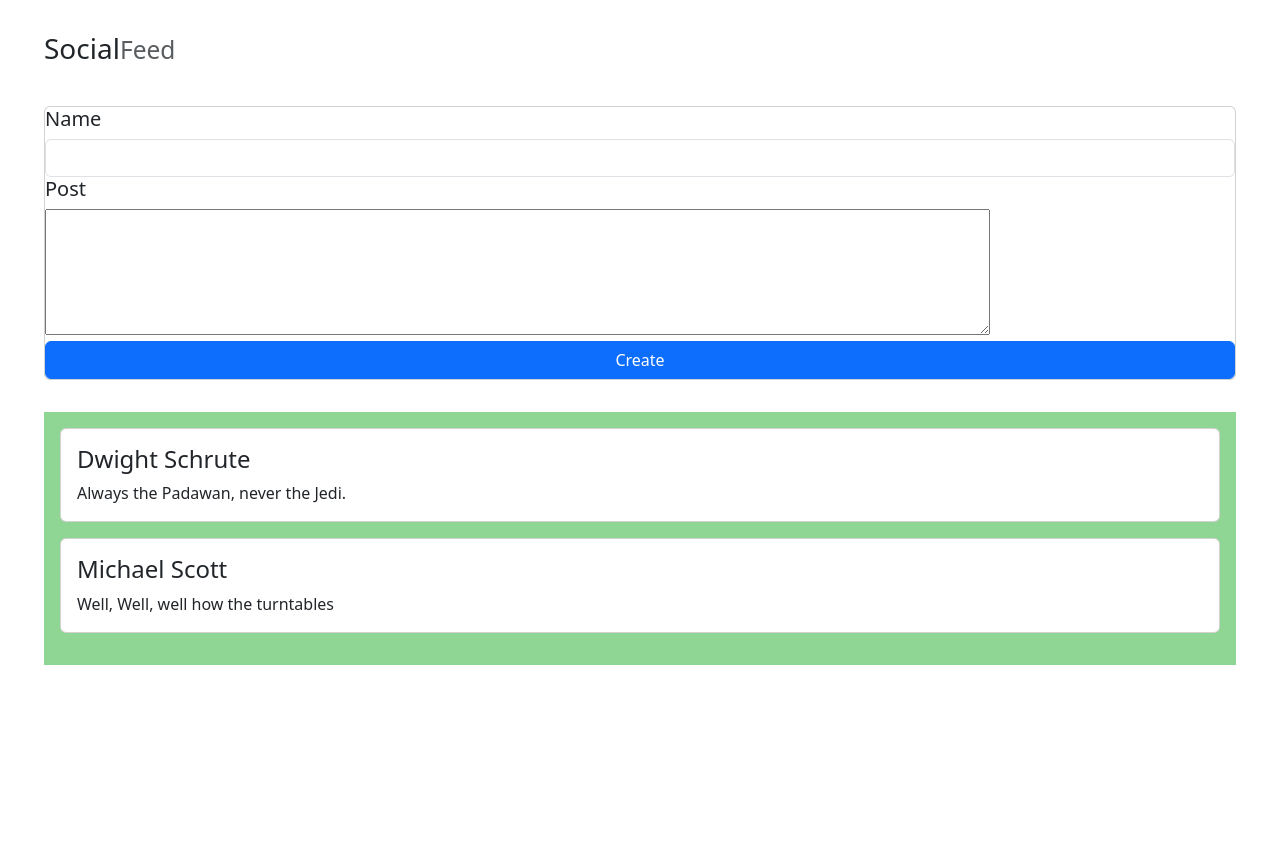
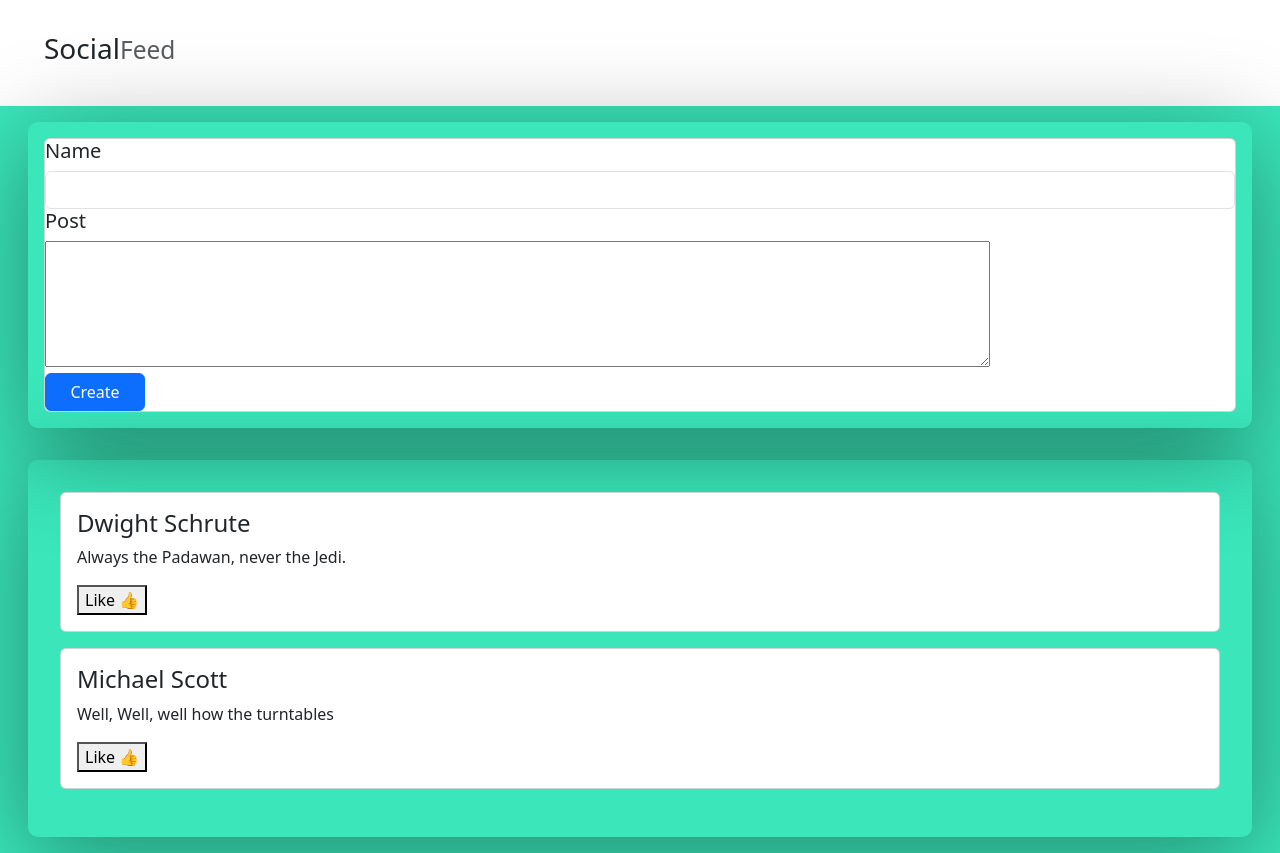
Before and after one commit to StevenBurkard/social-feed-project, a React (Create React App) app: page / in a window 1280 px wide. Before the commit the page ends 800 px from the top, so only its background shows below. Built offline with nearby package versions, Linux system fonts and the light colour scheme.

Commit message:
wip: Like and Dislike buttons

```diff
--- a/src/App.css
+++ b/src/App.css
@@ -1,3 +1,15 @@
-.container-fluid{
-    background-color: #8FD694;
+#body{
+    background-color: #3AE6BA;
 }
+
+#navBar{
+    background-color: white;
+}
+
+
+
+.border-box-two{
+    box-shadow: 0px 20px 100px rgba(0, 0, 0, 0.4);
+    border-radius: 10px;
+    padding: 1em;
+}
--- a/src/App.js
+++ b/src/App.js
@@ -13,36 +13,45 @@ function App() {
     {name: "Michael Scott", message: "Well, Well, well how the turntables"}
   ]);
 
+  const AddToggleLike = (id) => {
+    const updatedPosts = posts.map(post =>
+      post.id === id ? { ...post, liked: !post.liked } : post
+    );
+    setPosts(updatedPosts);
+  };
+
   const AddNewPost = (newPost) => {
     setPosts([...posts, { id: posts.length + 1, ...newPost}]);
   }
 
 
   return (
+    <div id='body'>
       <div className='container-fluid'>
-      <div className='row'>
+        <div className='row' id="navBar">
           <div className='col-md-20'>
             <div className='border-box'>
               <NavBar />
-          </div>
-      <div className='row'>
-        <div className='col-md-20'>
-          <div className='border-box'>
-            <CreatePostForm addPost={AddNewPost} />
             </div>
           </div>
         </div>
         <div className='row'>
           <div className='col-md-20'>
-          <div className='border-box'>
-            <PostList posts={posts} />
+            <div className='border-box-two'>
+              <CreatePostForm addPost={AddNewPost} onToggleLike={AddToggleLike} />
             </div>
           </div>
+        </div>
+        <div className='row'>
+          <div className='col-md-20'>
+            <div className='border-box-two'>
+              <PostList posts={posts} />
             </div>
           </div>
         </div>
 
       </div>
+  </div>
   );
 }
 
--- a/src/Components/CreatePostForm/CreatePostForm.jsx
+++ b/src/Components/CreatePostForm/CreatePostForm.jsx
@@ -23,11 +23,10 @@ const CreatePostForm = ({ addPost }) => {
                 </div>
                 <div className="form-group">
                     <label htmlFor="message"><h5>Post</h5></label><br></br>
-                    <textarea rows="5" cols="100" name="comment" form="usrform" onChange={(event) => setMessage(event.target.value)} value={message}>
-                    Enter text here...</textarea>
+                    <textarea rows="5" cols="100" name="comment" form="usrform" onChange={(event) => setMessage(event.target.value)} value={message}></textarea>
 
                 </div>
-                <button type="submit" className="btn btn-primary">Create</button>
+                <button style={{ width: '100px' }} type="submit" className="btn btn-primary">Create</button>
             </div>
        </form>
      );
--- a/src/Components/NavBar/NavBar.css
+++ b/src/Components/NavBar/NavBar.css
@@ -1,4 +1,3 @@
 .row{
-    background-color: white;
     padding: 1em;
 }
--- a/src/Components/Post/Post.jsx
+++ b/src/Components/Post/Post.jsx
@@ -1,12 +1,16 @@
 import React from 'react';
 
 
-const Post = ({ post }) => {
+
+const Post = ({ post, onToggleLike }) => {
     return (
        <div className='card mb-3'>
           <div className='card-body'>
             <h4 className='card-title'>{post.name}</h4>
             <p className='card-text'>{post.message}</p>
+            <button onClick={() => onToggleLike(post.id)}>
+              {post.liked ? "Dislike 👎" : "Like 👍"}
+            </button>
           </div>
        </div>
      );
--- a/src/Components/PostList/PostList.css
+++ b/src/Components/PostList/PostList.css
@@ -1,4 +1,3 @@
 .postList{
-    background-color: #8FD694;
     padding: 1em;
 }
--- a/src/Components/PostList/PostList.jsx
+++ b/src/Components/PostList/PostList.jsx
@@ -2,11 +2,11 @@ import React from 'react';
 import Post from '../Post/Post';
 import './PostList.css';
 
-const PostList = ({ posts }) => {
+const PostList = ({ posts, onToggleLike }) => {
     return (
         <div className='postList'>
             {posts.map((post) => (
-                <Post key={post.id} post={post} />
+                <Post key={post.id} post={post} onToggleLike={onToggleLike} />
             ))}
         </div>
      );
```
Lines whose indentation alone changed are shown as unchanged.
